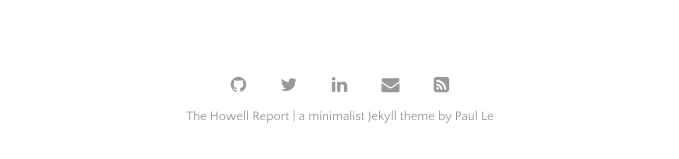
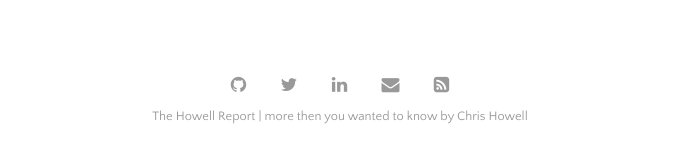
Before and after one commit to chrisahowell/howellreport_test01, a Jekyll site: the page built from index.html, in a window 1280 px wide and 900 px high, scrolled down 1567 px. Shown: the part 738-897 px from the top of the window, without its empty margins (300-979 px from the left). Built offline with Jekyll 4.4.1, drawn with Linux system fonts in a browser that asks for light colours; nearby versions of some CDN libraries; the list of posts is cut into pages by our own code; some of the changed text lies outside the part shown.

Commit message:
description and author

```diff
--- a/_config.yml
+++ b/_config.yml
@@ -21,8 +21,8 @@ plugins:             [jekyll-paginate, jekyll-sitemap, jekyll-feed, jekyll-seo-t
 
 # Customise atom feed settings (this is where Jekyll-Feed gets configuration information)
 title:		           'The Howell Report'
-description:	       'a minimalist Jekyll theme'
-author:              'Paul Le'
+description:	       'more then you wanted to know'
+author:              'Chris Howell'
 
 # RSS 2.0 can be used instead of Atom by uncommenting following two lines
 #feed:
```
